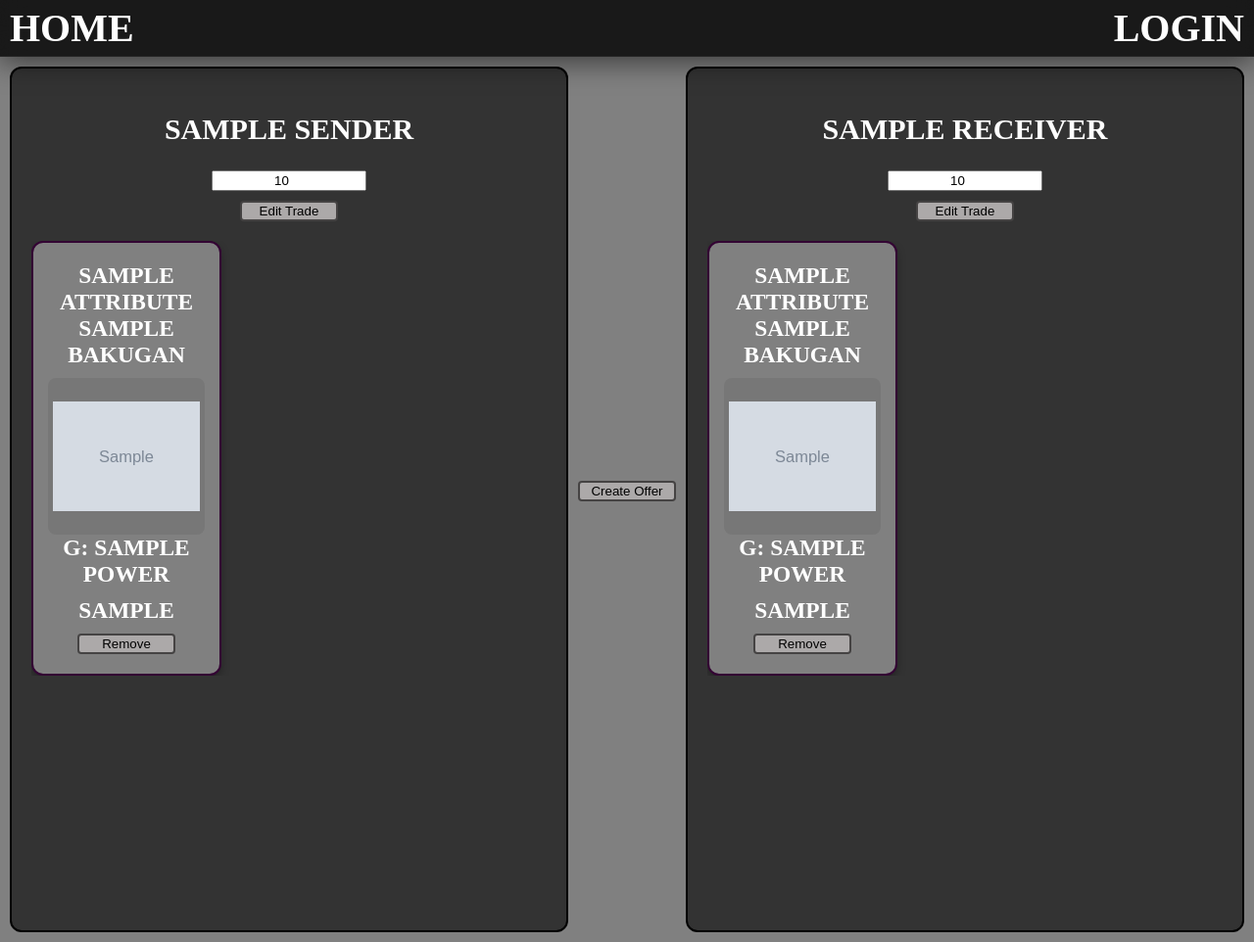
After one commit to genus555/BakuProjectTradeHub, a Django app: template tradehub/templates/trade.html in a window 1280 px wide. The commit adds this page. Shown: the whole page at 98% size. Run offline with Django 5.2, Linux system fonts and the light colour scheme; the template is opened without the code that fills it: most values are stand-ins (such as "Sample title", 1, 10 or a date in 2020); grey boxes marked "Sample" are stand-in pictures.

Commit message:
create trade offers

```diff
--- a/tradehub/admin.py
+++ b/tradehub/admin.py
@@ -1,11 +1,12 @@
 from django.contrib import admin
 from .models.attribute import Attribute
 from .models.bakugan import Bakugan, OwnedBakugan
-from .models.offer import Offer
+from .models.offer import Offer, OfferItem
 from . models.user import User
 
 admin.site.register(Attribute)
 admin.site.register(Bakugan)
 admin.site.register(User)
 admin.site.register(Offer)
+admin.site.register(OfferItem)
 admin.site.register(OwnedBakugan)
--- a/tradehub/static/css/style.css
+++ b/tradehub/static/css/style.css
@@ -411,6 +411,57 @@ nav a:hover {
 
     width: 100px;
 }
+
 .offer-controls button:hover {
     background: #04567c;
 }
+
+
+
+.trade-menu {
+    display: flex;
+    width: 100%;
+    min-height: calc(100vh - 55px);
+    box-sizing: border-box;
+    justify-content: center;
+
+    padding: 10px;
+    gap: 10px;
+}
+
+.trade-menu > .offering-container {
+    flex: 0 1 800px;
+}
+
+.trade-menu-controls {
+    display: flex;
+    flex-direction: row;
+    align-items: center;
+    gap: 10px;
+    margin-bottom: 20px;
+}
+
+.trade-menu-controls input {
+    width: 150px;
+    text-align: center;
+}
+
+.trade-menu-controls button {
+    display: inline-block;
+    padding: 8pb 16px;
+    border: 2px solid rgb(0, 0, 0, 0.6);
+    background: rgb(172, 169, 169);
+    color: black;
+    text-decoration: none;
+    border-radius: 4px;
+
+    width: 100px;
+}
+
+.trade-menu-controls button:hover {
+    background: #04567c;
+}
+
+#counter-btn {
+    display: none;
+}
--- /dev/null
+++ b/tradehub/static/js/counter.js
@@ -0,0 +1,28 @@
+let edited = false;
+
+const acceptButton = document.getElementById("accept-btn")
+const counterButton = document.getElementById("counter-btn")
+
+document.querySelectorAll(".offer-btn").forEach(button => {
+
+    button.addEventListener("click", function() {
+
+        edited = true;
+        acceptButton.style.display = "none";
+        counterButton.style.display = "block";
+
+    });
+
+});
+
+document.querySelectorAll("input[type='number']").forEach(input => {
+
+    input.addEventListener("change", () => {
+
+        edited = true;
+        acceptButton.style.display = "none";
+        counterButton.style.display = "block";
+
+    });
+
+});
--- /dev/null
+++ b/tradehub/static/js/trademenu.js
@@ -0,0 +1,19 @@
+document.querySelectorAll(".offer-btn").forEach(button => {
+
+    button.addEventListener("click", function() {
+
+        const card = this.closest(".inv-card");
+        const id = this.dataset.id;
+        const input = document.getElementById(`offer-input-${id}`);
+
+        if (input) {
+            input.remove();
+        }
+
+        if (card) {
+            card.remove()
+        }
+
+    });
+
+});
--- a/tradehub/templates/base.html
+++ b/tradehub/templates/base.html
@@ -21,6 +21,9 @@
                 <div class="nav-left">
                     <a href="{% url 'home' %}">Home</a>
                     <a href="{% url 'seek_users' %}">Surf</a>
+                    {% if request.session.pending_offer.sender_id and request.session.pending_offer.receiver_id %}
+                    <a href="{% url 'trademenu' %}">Trade</a>
+                    {% endif %}
                     <a href="{% url 'create' %}">Add</a>
                 </div>
                 <div class="nav-right">
--- /dev/null
+++ b/tradehub/templates/trade.html
@@ -0,0 +1,93 @@
+{% extends 'base.html' %}
+{% load static %}
+
+{% block content %}
+<div class="trade-menu">
+    <div class="offering-container">
+        <form id="sender-form" method="POST">
+            {% csrf_token %}
+            <h2>{{ sender.discord_name }}</h2>
+            <div class="offer-controls">
+                <input
+                type="number"
+                name="sender_price"
+                placeholder="Offer HSP"
+                min="0"
+                value="{% if sender_price and sender_price != 0 %}{{ sender_price }}{% endif %}">
+                <button type="submit" class="offer-btn" name="edit-trade" value="{{ sender.id }}">Edit Trade</button>
+            </div>
+            <div class="offer-grid" id="sender-offer-grid">
+                {% for ob in sender_bakugans %}
+                    <div class="inv-card" id="ob.bakugan={{ ob.bakugan.id }}">
+                        <h3 class="inv-text">{{ ob.bakugan.attribute }} {{ob.bakugan.name }}</h3>
+                        <img class="inv-img" src="{{ ob.bakugan.image.url }}" alt="{{ ob.bakugan.name }}">
+                        <h3 class="inv-text">G: {{ ob.power }}</h3>
+                        <h3 class="inv-text">{{ ob.trade_type }}</h3>
+
+                        <input type="hidden" id="offer-input-{{ ob.id }}" name="offered_bakugan" value="{{ ob.id }}">
+                        <button
+                        type="button"
+                        class="offer-btn"
+                        data-name="{{ ob.bakugan.name }}"
+                        data-id="{{ ob.id }}">Remove</button>
+                    </div>
+                {% endfor %}
+            </div>
+        </form>
+    </div>
+
+    <div class="trade-menu-controls">
+        <form method="POST">
+            {% csrf_token %}
+            {% if offer_id %}
+            <button id="accept-btn" type="submit" name="action" value="accept">Accept</button>
+            <button id="counter-btn" type="submit" name="counter" value="counter">Counter Offer</button>
+            <button type="submit" name="action" value="decline">Decline</button>
+            {% else %}
+            {% for ob in receiver_bakugans %}
+                <input type="hidden" name="receiver_bakugans" value="{{ ob.id }}">
+            {% endfor %}
+            {% for ob in sender_bakugans %}
+                <input type="hidden" name="sender_bakugans" value="{{ ob.id }}">
+            {% endfor %}
+            <button type="submit" name="create" value="create">Create Offer</button>
+            {% endif %}
+        </form>
+    </div>
+
+    <div class="offering-container">
+        <form id="receiver-form" method="POST">
+            {% csrf_token %}
+            <h2>{{ receiver.discord_name }}</h2>
+            <div class="offer-controls">
+                <input
+                type="number"
+                name="receiver_price"
+                placeholder="Offer HSP"
+                min="0"
+                value="{% if receiver_price and receiver_price != 0 %}{{ receiver_price }}{% endif %}">
+                <button type="submit" class="offer-btn" name="edit-trade" value="{{ receiver.id }}">Edit Trade</button>
+            </div>
+            <div class="offer-grid" id="receiver-offer-grid">
+                {% for ob in receiver_bakugans %}
+                    <div class="inv-card" id="ob.bakugan={{ ob.bakugan.id }}">
+                        <h3 class="inv-text">{{ ob.bakugan.attribute }} {{ob.bakugan.name }}</h3>
+                        <img class="inv-img" src="{{ ob.bakugan.image.url }}" alt="{{ ob.bakugan.name }}">
+                        <h3 class="inv-text">G: {{ ob.power }}</h3>
+                        <h3 class="inv-text">{{ ob.trade_type }}</h3>
+
+                        <input type="hidden" name="offered_bakugan" value="{{ ob.id }}">
+                        <button
+                        type="button"
+                        class="offer-btn"
+                        data-name="{{ ob.bakugan.name }}"
+                        data-id="{{ ob.id }}">Remove</button>
+                    </div>
+                {% endfor %}
+            </div>
+        </form>
+    </div>
+</div>
+<script src="{% static 'js/trademenu.js' %}"></script>
+<script src="{% static 'js/counter.js' %}"></script>
+{% endblock %}
--- a/tradehub/templates/user_inv.html
+++ b/tradehub/templates/user_inv.html
@@ -24,7 +24,7 @@
         </div>
     </div>
     <div class="offering-container">
-        <form method="POST">
+        <form id="offer-form" method="POST">
             {% csrf_token %}
             <h2>{{ owner.discord_name }}</h2>
             <div class="offer-controls">
@@ -48,4 +48,5 @@
     </div>
 </div>
 <script src="{% static 'js/offerbox.js' %}"></script>
+<script src="{% static 'js/emptyoffer.js' %}"></script>
 {% endblock %}
--- a/tradehub/urls.py
+++ b/tradehub/urls.py
@@ -5,6 +5,7 @@ from .views.editowned import EditOwned
 from .views.login import Login, logout
 from .views.seek import SeekOwned, SeekUsers
 from .views.signup import Signup, OTP_Setup
+from .views.trade import TradeMenu
 from .views.userinv import UserInv
 
 urlpatterns = [
@@ -18,5 +19,6 @@ urlpatterns = [
     path('seek_owned', SeekOwned.as_view(), name='seek_owned'),
     path('seek_users', SeekUsers.as_view(), name='seek_users'),
     path('signup', Signup.as_view(), name='signup'),
+    path('trademenu', TradeMenu.as_view(), name='trademenu'),
     path('userinv/<int:owner_id>', UserInv.as_view(), name='userinv'),
 ]
```
Also changed, not shown: tradehub/models/offer.py (+27 -2 lines), tradehub/static/js/emptyoffer.js (added, +13 -0 lines), tradehub/views/trade.py (added, +132 -0 lines), tradehub/views/userinv.py (+21 -10 lines), tradehub/migrations/0010_rename_offeritems_offeritem_and_more.py (added).
